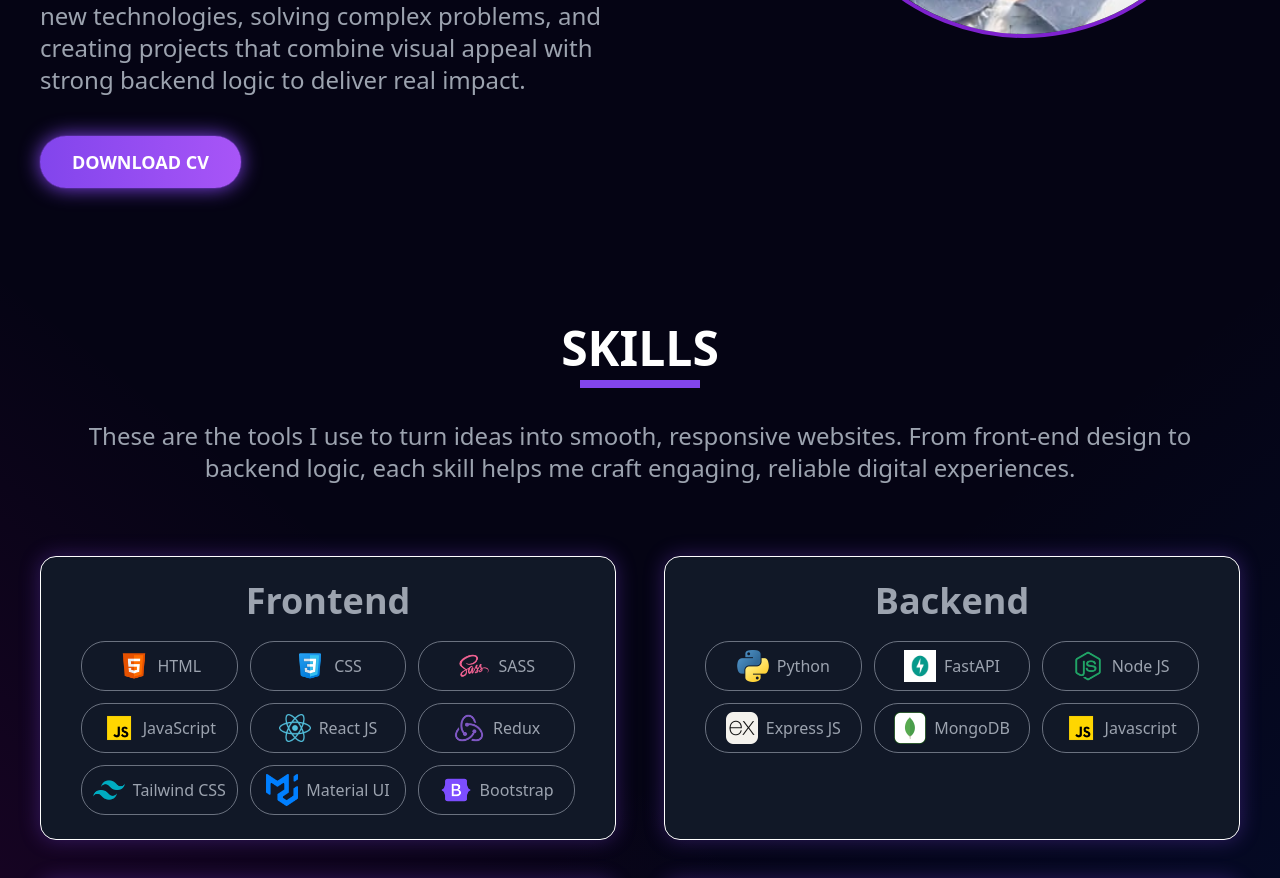
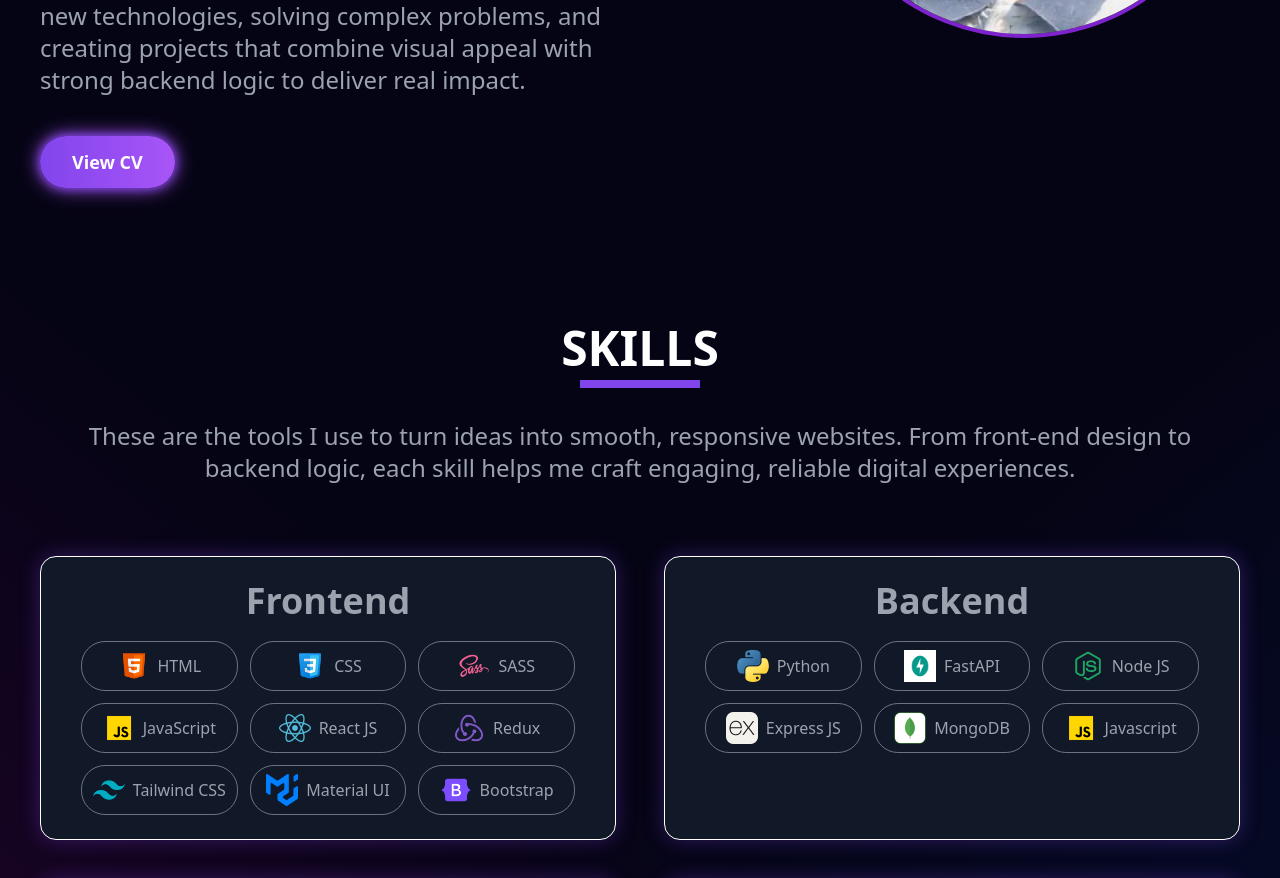
Before and after one commit to shoaib5124/Reactjs-Portfolio, a React (Vite) app: page / in a window 1280 px wide. Shown: the part 920-1798 px from the top of the page. Built offline with nearby package versions, Linux system fonts and the light colour scheme.

Commit message:
Fix YouTube logo path and add correct image

```diff
--- a/src/components/About/About.jsx
+++ b/src/components/About/About.jsx
@@ -49,21 +49,19 @@ const About = () => {
           combine visual appeal with strong backend logic to deliver real impact.
           </p>
          {/* Resume Button */}
-          <a
-            href='<a "https://docs.google.com/document/d/1LPoOINPxa774TqTeAqurq4HIGk0gkHwN1_oecZafCsY/export?format=pdf">
-  Download CV
-</a>
-'
-            target='_blank'
-            rel='noopener noreferer'
-            className='text-lg inline-block rounded-full py-3 mt-10 font-bold transition duration-300 transform hover:scale-105 px-8'
+        <a
+            href="https://docs.google.com/document/d/1LPoOINPxa774TqTeAqurq4HIGk0gkHwN1_oecZafCsY/view"
+            target="_blank"
+            rel="noopener noreferrer"
+            className="text-lg inline-block rounded-full py-3 mt-10 font-bold transition duration-300 transform hover:scale-105 px-8"
             style={{
               background: 'linear-gradient(90deg,#8245ec,#a855f7)',
-              boxShadow: ' 0 0 1px #8245ec, 0 0 1px #a855f7, 0 0 20px #8245ec '
+              boxShadow: '0 0 10px #8245ec, 0 0 20px #a855f7'
             }}
           >
-            DOWNLOAD CV
-          </a>
+  View CV
+</a>
+
         </div>
         {/* Right image side */}
         <div className='md:w-1/2 flex justify-center md:justify-end '>
```
